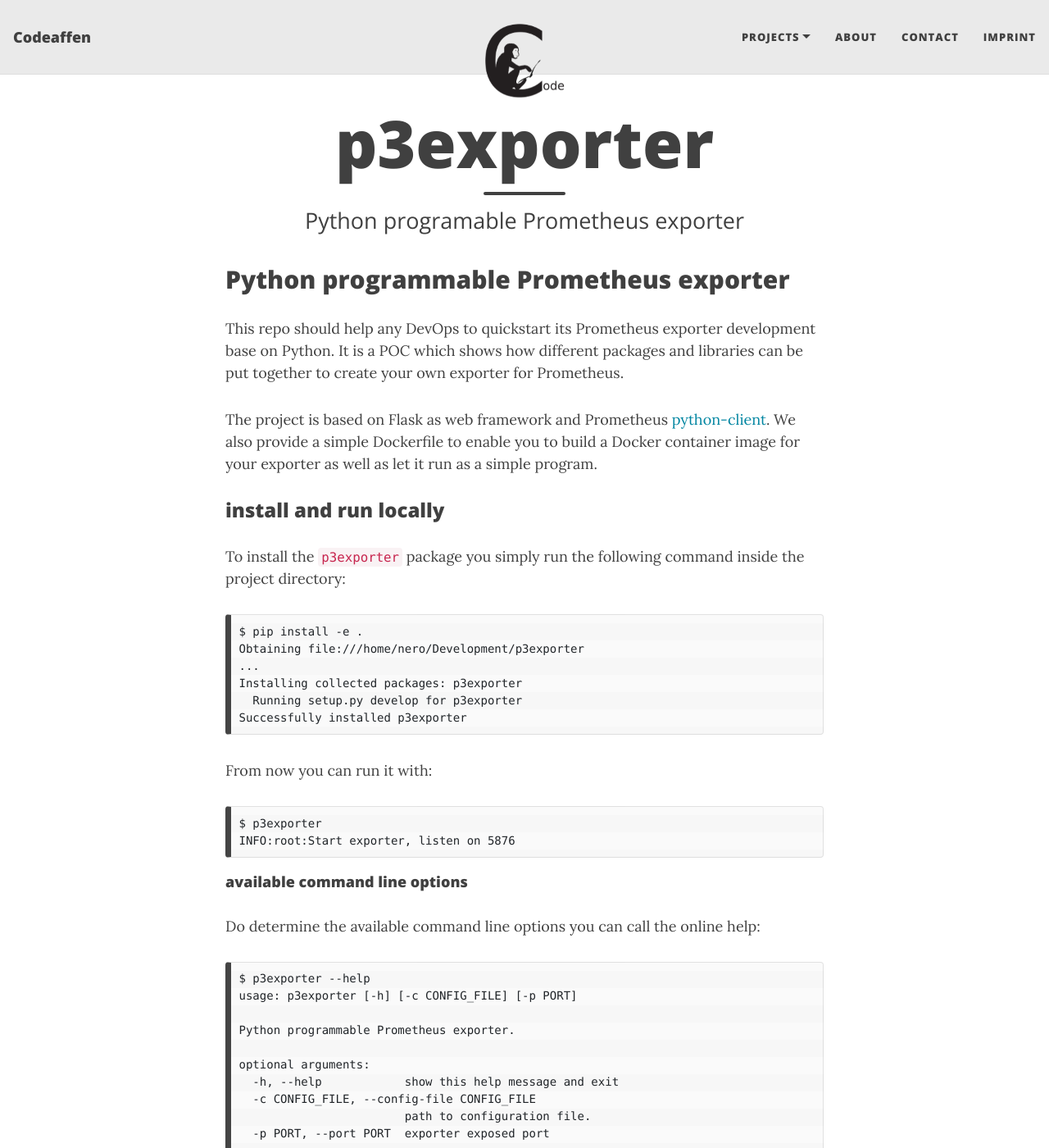
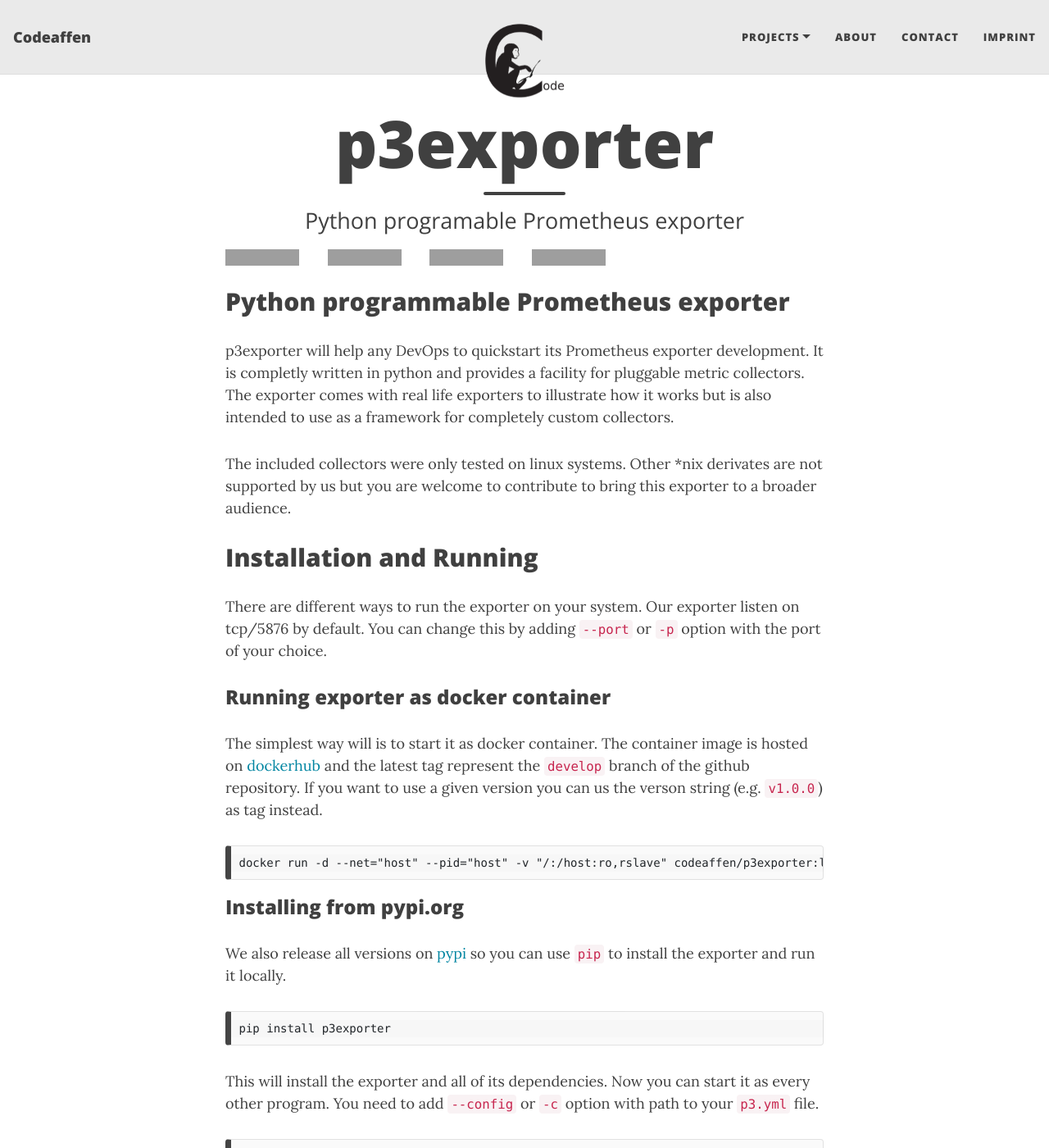
Before and after one commit to codeaffen/codeaffen.org, a Jekyll site: the page built from projects/p3exporter.md, in a window 1280 px wide and 1400 px high. Shown: the whole window at 82% size. Built offline with Jekyll 4.4.1, drawn with Linux system fonts in a browser that asks for light colours; nearby versions of some CDN libraries; comment, search, counter and statistics services are not loaded; some of the changed text lies outside the part shown; grey boxes are pictures that could not be loaded.

Commit message:
update p3exporter page (#91)
* Update p3exporter prject page

Add git repo links to page layout.
Update p3exporter project page regarding to the upcoming new version of
projects readme file.

* Setup social share

* add xing social share button code
* add xing social share button configuration
* enable xing social share button
* disable facebook social share button

* fix typos in readme

````diff
--- a/_config.yml
+++ b/_config.yml
@@ -74,8 +74,9 @@ rss-description: The 'codeaffen.org' homepage as rss feed.
 # Select which social network share links to show in posts
 share-links-active:
   twitter: true
-  facebook: true
+  facebook: false
   linkedin: true
+  xing: true
   vk: false
 
 # How to display the link to your website in the footer
--- a/_layouts/page.html
+++ b/_layouts/page.html
@@ -7,6 +7,30 @@ layout: base
 <div class="{% if page.full-width %} container-fluid {% else %} container-md {% endif %}" role="main">
   <div class="row">
     <div class="{% if page.full-width %} col {% else %} col-xl-8 offset-xl-2 col-lg-10 offset-lg-1 {% endif %}">
+
+        {% if page.gh-repo %}
+        {% assign gh_split =  page.gh-repo | split:'/'  %}
+        {% assign gh_user =  gh_split[0]  %}
+        {% assign gh_repo =  gh_split[1]  %}
+
+        <div id="header-gh-btns">
+          {% if page.gh-badge.size > 0 %}
+            {% for badge in page.gh-badge %}
+              {% case badge %}
+                {% when 'star'%}
+                  <iframe src="https://ghbtns.com/github-btn.html?user={{ gh_user }}&repo={{ gh_repo }}&type=star&count=true" frameborder="0" scrolling="0" width="120px" height="20px"></iframe>
+                {% when 'watch'%}
+                  <iframe src="https://ghbtns.com/github-btn.html?user={{ gh_user }}&repo={{ gh_repo }}&type=watch&v=2&count=true" frameborder="0" scrolling="0" width="120px" height="20px"></iframe>
+                {% when 'fork'%}
+                  <iframe src="https://ghbtns.com/github-btn.html?user={{ gh_user }}&repo={{ gh_repo }}&type=fork&count=true" frameborder="0" scrolling="0" width="120px" height="20px"></iframe>
+                {% when 'follow'%}
+                  <iframe src="https://ghbtns.com/github-btn.html?user={{ gh_user }}&type=follow&count=true" frameborder="0" scrolling="0" width="220px" height="20px"></iframe>
+              {% endcase %}
+            {% endfor %}
+          {% endif %}
+        </div>
+      {% endif %}
+
       {% if page.before-content %}
         <div class="before-content">
           {% for file in page.before-content %}
--- a/projects/p3exporter.md
+++ b/projects/p3exporter.md
@@ -9,71 +9,114 @@ gh-badge: [star, watch, fork, follow]
 
 ## Python programmable Prometheus exporter
 
-This repo should help any DevOps to quickstart its Prometheus exporter development base on Python. It is a POC which shows how different packages and libraries can be put together to create your own exporter for Prometheus.
+p3exporter will help any DevOps to quickstart its Prometheus exporter development. It is completly written in python and provides a facility for pluggable metric collectors.
+The exporter comes with real life exporters to illustrate how it works but is also intended to use as a framework for completely custom collectors.
 
-The project is based on Flask as web framework and Prometheus [python-client](python-client). We also provide a simple Dockerfile to enable you to build a Docker container image for your exporter as well as let it run as a simple program.
+The included collectors were only tested on linux systems. Other \*nix derivates are not supported by us but you are welcome to contribute to bring this exporter to a broader audience.
 
-### install and run locally
+## Installation and Running
 
-To install the `p3exporter` package you simply run the following command inside the project directory:
+There are different ways to run the exporter on your system. Our exporter listen on tcp/5876 by default. You can change this by adding `--port` or `-p` option with the port of your choice.
+
+### Running exporter as docker container
+
+The simplest way will is to start it as docker container.
+The container image is hosted on [dockerhub](https://hub.docker.com/r/codeaffen/p3exporter) and the latest tag represent the `develop` branch of the github repository.
+If you want to use a given version you can us the verson string (e.g. `v1.0.0`) as tag instead.
 
 ```text
+docker run -d --net="host" --pid="host" -v "/:/host:ro,rslave" codeaffen/p3exporter:latest
+```
+
+### Installing from pypi.org
+
+We also release all versions on [pypi](https://pypi.org/project/p3exporter/) so you can use `pip` to install the exporter and run it locally.
+
+```text
+pip install p3exporter
+```
+
+This will install the exporter and all of its dependencies. Now you can start it as every other program. You need to add `--config` or `-c` option with path to your `p3.yml` file.
+
+```text
+$ curl --silent https://raw.githubusercontent.com/codeaffen/p3exporter/develop/p3.yml --output ~/tmp/p3.yml
+$ p3exporter --config ~/tmp/p3.yml
+INFO:root:Collector 'loadavg' was loaded and registred sucessfully
+INFO:root:Collector 'my' was loaded and registred sucessfully
+INFO:root:Start exporter, listen on 5876
+```
+
+### Install from repository
+
+The last option to install and run p3exporter is to install it from a local clone of our [github repository](https://github.com/codeaffen/p3exporter).
+
+```text
+$ git clone https://github.com/codeaffen/p3exporter.git
+Cloning into 'p3exporter'...
+remote: Enumerating objects: 158, done.
+remote: Counting objects: 100% (158/158), done.
+remote: Compressing objects: 100% (112/112), done.
+remote: Total 158 (delta 63), reused 101 (delta 28), pack-reused 0
+Receiving objects: 100% (158/158), 188.37 KiB | 1.08 MiB/s, done.
+Resolving deltas: 100% (63/63), done.
+$ cd p3exporter
 $ pip install -e .
-Obtaining file:///home/nero/Development/p3exporter
-...
-Installing collected packages: p3exporter
-  Running setup.py develop for p3exporter
-Successfully installed p3exporter
 ```
 
 From now you can run it with:
 
 ```text
 $ p3exporter
+INFO:root:Collector 'loadavg' was loaded and registred sucessfully
+INFO:root:Collector 'my' was loaded and registred sucessfully
 INFO:root:Start exporter, listen on 5876
 ```
 
-#### available command line options
+## Building your own container image
 
-Do determine the available command line options you can call the online help:
+To build your own container image you can use the dockerfile which is delivered in our github repository.
+This file is also used to create our images on dockerhub.
 
 ```text
-$ p3exporter --help
-usage: p3exporter [-h] [-c CONFIG_FILE] [-p PORT]
-
-Python programmable Prometheus exporter.
-
-optional arguments:
-  -h, --help            show this help message and exit
-  -c CONFIG_FILE, --config-file CONFIG_FILE
-                        path to configuration file.
-  -p PORT, --port PORT  exporter exposed port
-```
-
-### build image and run in docker
-
-To let the exporter run in docker you have to do the following:
-
-```text
-$ docker build -t codeaffen/p3exporter .
+$ docker build -t p3exporter .
 Sending build context to Docker daemon  181.8kB
 ...
 Successfully built a6bdf60489f5
-Successfully tagged codeaffen/p3exporter:latest
+Successfully tagged p3exporter:latest
 ```
 
-Now you can start the container. Don't forget to expose the port to your network.
+Now you can start the container. Here you can use the command from above. You have just to use your image
 
 ```text
-$ docker run -d -p 5876:5876 --name p3e codeaffen/p3exporter
-03e287d50cce595cec6ee66d75a663a094ba7688c761303e7e1e9ad39bde695c
+docker run -d --net="host" --pid="host" -v "/:/host:ro,rslave" p3exporter:latest
 ```
 
-### access exporter
+## Collectors
 
-If your exporter run either as local program or as docker container you can access it with your webbrowser.
+Name | Description
+---- | -----------
+loadavg | collects average load in 1, 5 and 15 minutes interval
+netdev | collects netword device information and statistics
+my | example collector that actually does nothing but show how long a function has been executed
 
-![metrics in browser](../../assets/img/p3e_metrics.png){: .mx-auto.d-block :}
+### Activation and Deactivation of collectors
+
+To activate or deactive collectors you have to configure it in `p3.yml` within the `collectors` list. All collectors listed in this list will be activated a start time of p3exporter. If there are any issues e.g. collector can't be found or has failures in code a warning will be shown and it will not be activated.
+
+```yaml
+exporter_name: "Python prammable Prometheus exporter"
+collectors:
+  - loadavg
+  - netdev
+  - my
+credentials:
+collector_opts:
+  netdev:
+    whitelist:
+    blacklist:
+      - docker0
+      - lo
+```
 
 ## further resources
 
````
Also changed, not shown: _includes/social-share.html (+8 -0 lines), README.md, assets/css/bootstrap-social.css.
